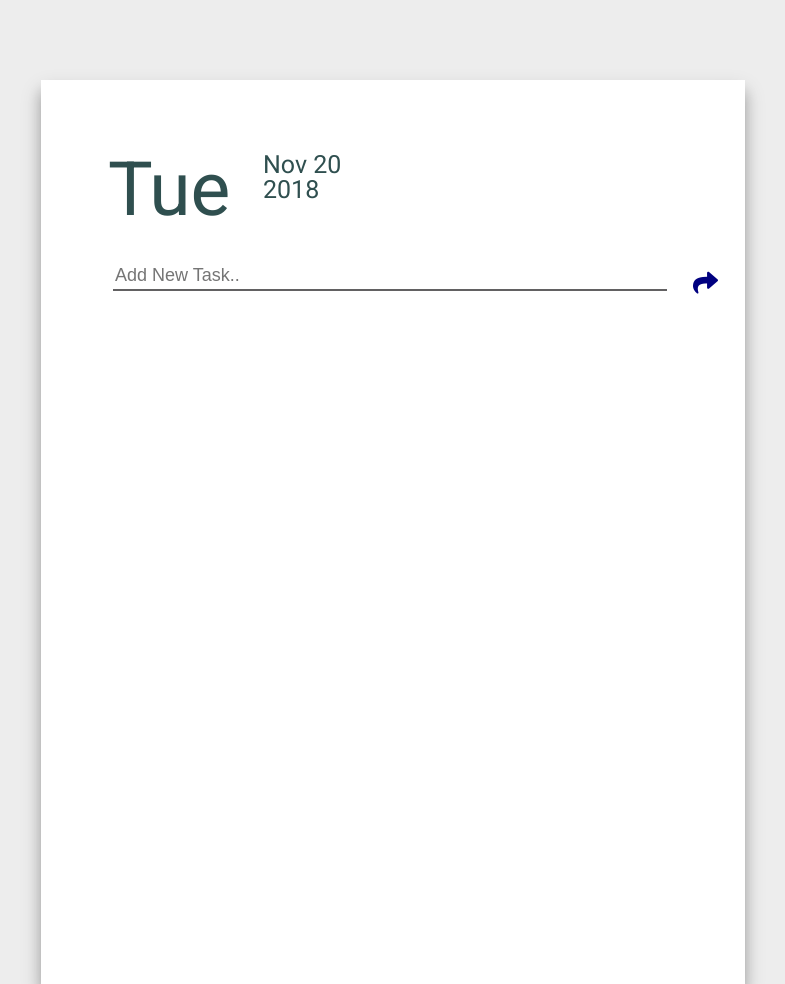
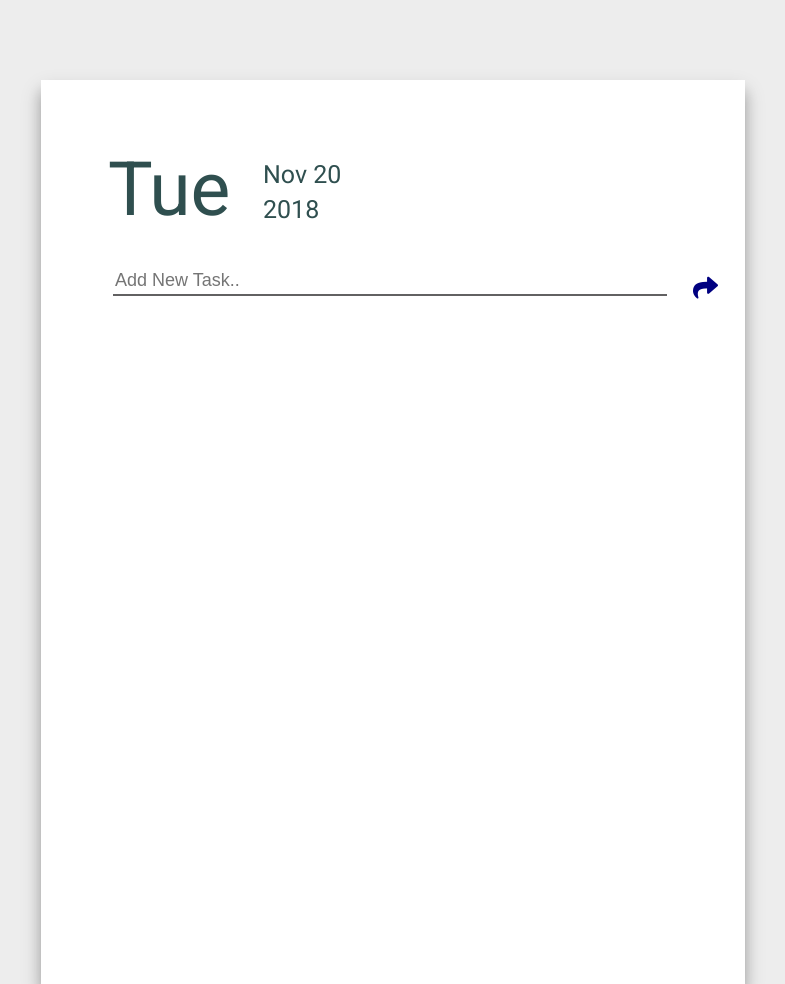
Before and after one commit to kymiddleton/Todo_socketio, a website: page public/index.html in a window 1280 px wide. Shown: the whole page, without its empty margins (247-1032 px from the left). Drawn offline with nearby package versions, Linux system fonts and the light colour scheme; no server answers.

Commit message:
added styling to paragraph tag

```diff
--- a/public/styles/style.css
+++ b/public/styles/style.css
@@ -7,10 +7,6 @@ body {
 
 #header {
     display: grid;
-    /* grid-template-rows: repeat(3, 1fr); */
-    /* grid-template-columns: repeat(3, 1fr); */
-    /* grid-template-rows: 1fr;
-    grid-template-columns: 1fr 320px 1fr; */
     grid-template-columns: 1fr 455px;
     grid-gap: 5px;
     padding: 10px;
@@ -23,19 +19,20 @@ body {
 
 h1 {
     font-size: 75px;
-    /* font-weight: 100; */
     color: darkslategrey;
-    /* padding-top: 30px; */
     padding-left: 10px;
 }
 
 h2 {
     font-size: 75px;
-    /* font-weight: 100; */
     color: darkslategrey;
-    /* padding-top: 30px; */
     padding-left: 35px;
 }
+
+p {
+    margin-top: 10px;
+}
+
 .two {
     margin-top: 80px;
 }
@@ -96,8 +93,6 @@ input {
 li {
     display: grid;
     grid-template-rows: 1fr;
-    /* grid-template-columns: 1fr 550px 1fr; */
-    /* grid-template-columns: 1fr 550px; */
     grid-template-columns: 490px 1fr;
     grid-gap: 20px;
     padding: 15px;
@@ -107,19 +102,10 @@ li {
     margin-right: 15px;
     margin-left: 15px;
 }
-/* x for for delete */
-/* .fa-times {
-    color: navy;
-    font-size:25px;
-} */
-
-/* far fa-times-circle / circle with x for completed */
-/* far fa-circle / empty circle not complete */
 
 .fa-circle {
     color: rgb(34, 197, 197);
     margin-left: 10px;
-    /* margin-left: 600px; */
     color: slategrey;
     font-size: 25px;
     font-weight: 500;
@@ -128,8 +114,6 @@ li {
 .fa-times-circle {
     color: rgb(34, 197, 197);
     margin-left: 10px;
-    /* margin-left: 600px; */
-    /* text-decoration-color: rgb(188, 186, 186); */
     font-size: 25px;
     font-weight: 500;
 }
@@ -143,16 +127,10 @@ li {
     position: absolute;
     margin-left: 600px;
     top: -66px;
-    /* left: 670px; */
     font-size: 25px;
     color: navy;
 }
 
-/* .fa-check-square {
-    color: navy;
-    margin-left: 10px;
-    font-size: 25px;
-} */
 
 @media only screen and (max-width: 600px) {
 
```
